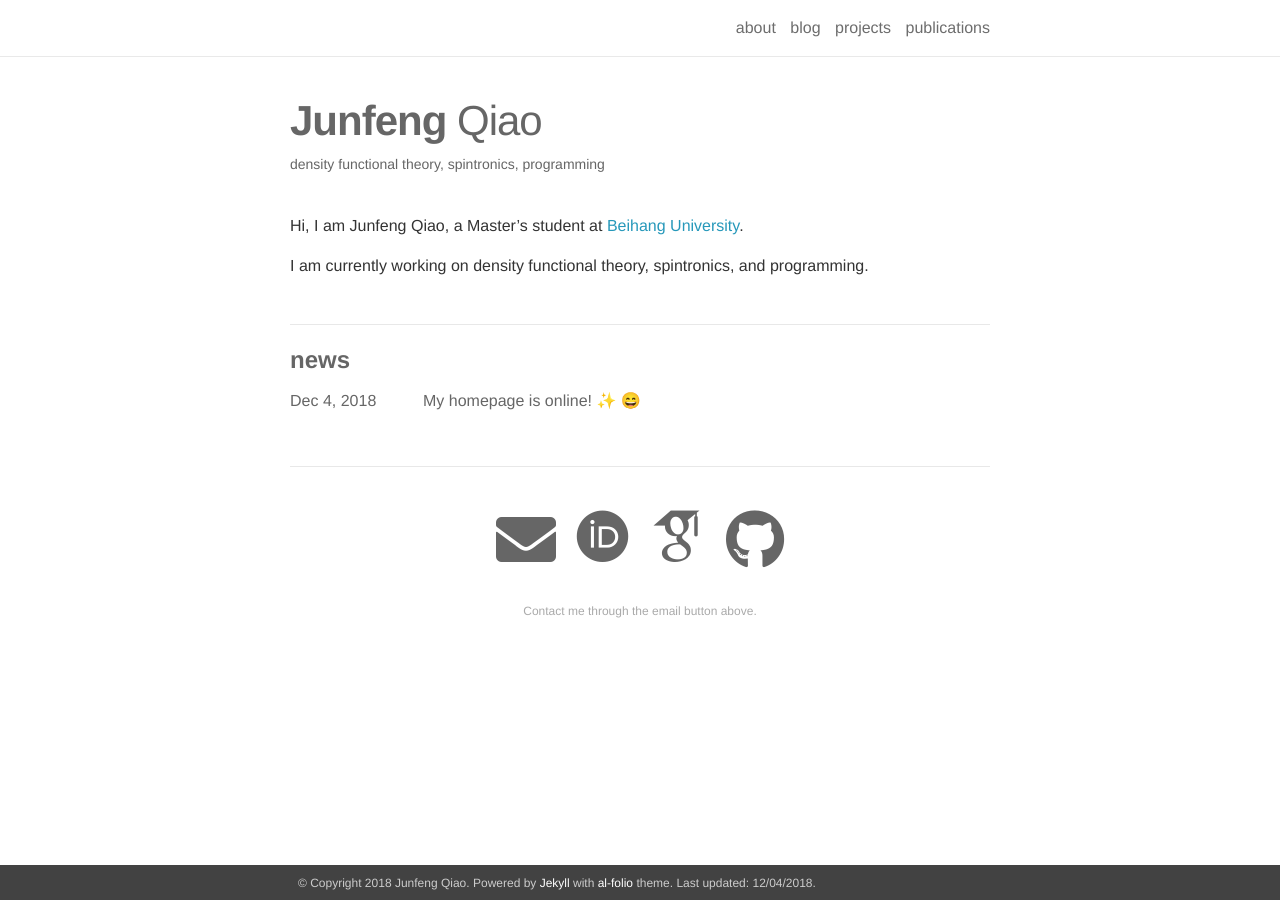
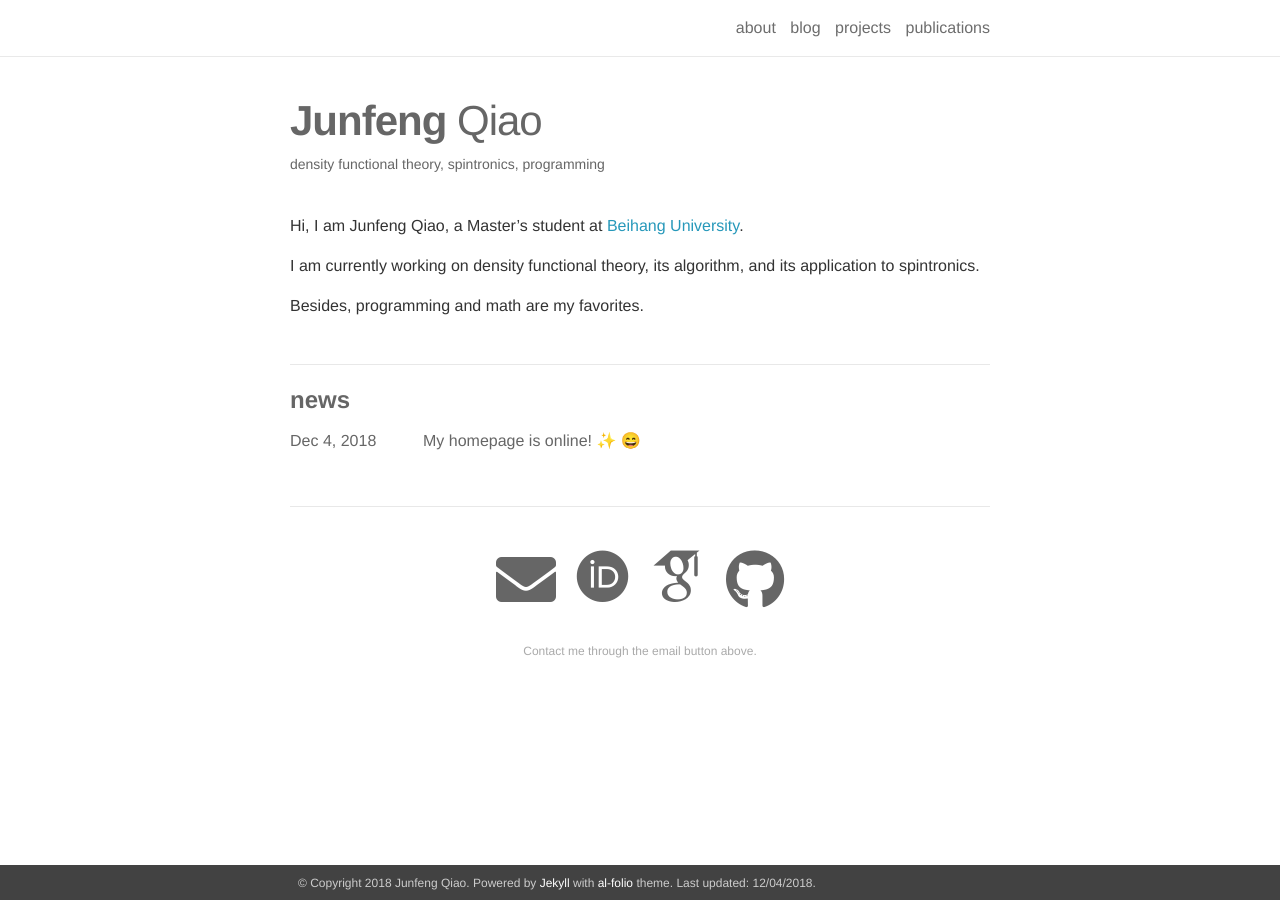
Before and after one commit to qiaojunfeng/qiaojunfeng.github.io, a Jekyll site: the page built from _pages/about.md, in a window 1280 px wide. Built offline with Jekyll 4.4.1, drawn with Linux system fonts in a browser that asks for light colours; nearby versions of some CDN libraries; emoji names are drawn with the system emoji font; some web fonts are replaced.

Commit message:
renew about

```diff
--- a/_pages/about.md
+++ b/_pages/about.md
@@ -17,4 +17,6 @@ social: true
 
 Hi, I am Junfeng Qiao, a Master's student at <a href="https://www.buaa.edu.cn">Beihang University</a>.
 
-I am currently working on density functional theory, spintronics, and programming.
+I am currently working on density functional theory, its algorithm, and its application to spintronics.
+
+Besides, programming and math are my favorites.
```
